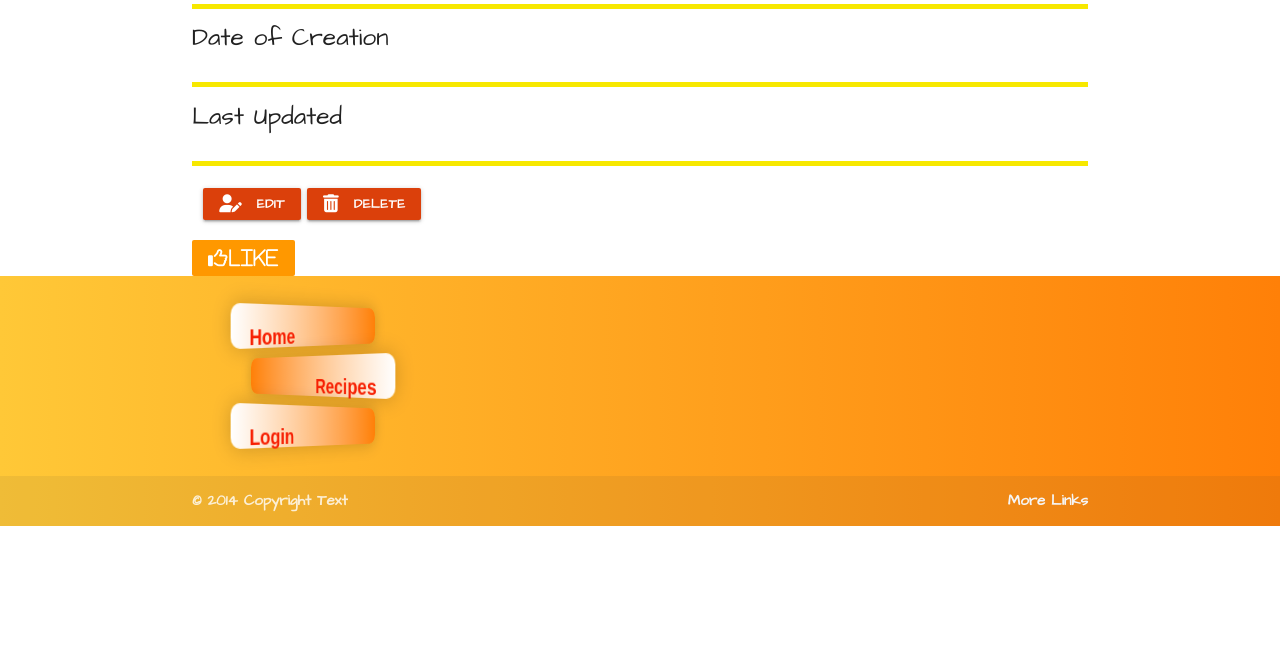
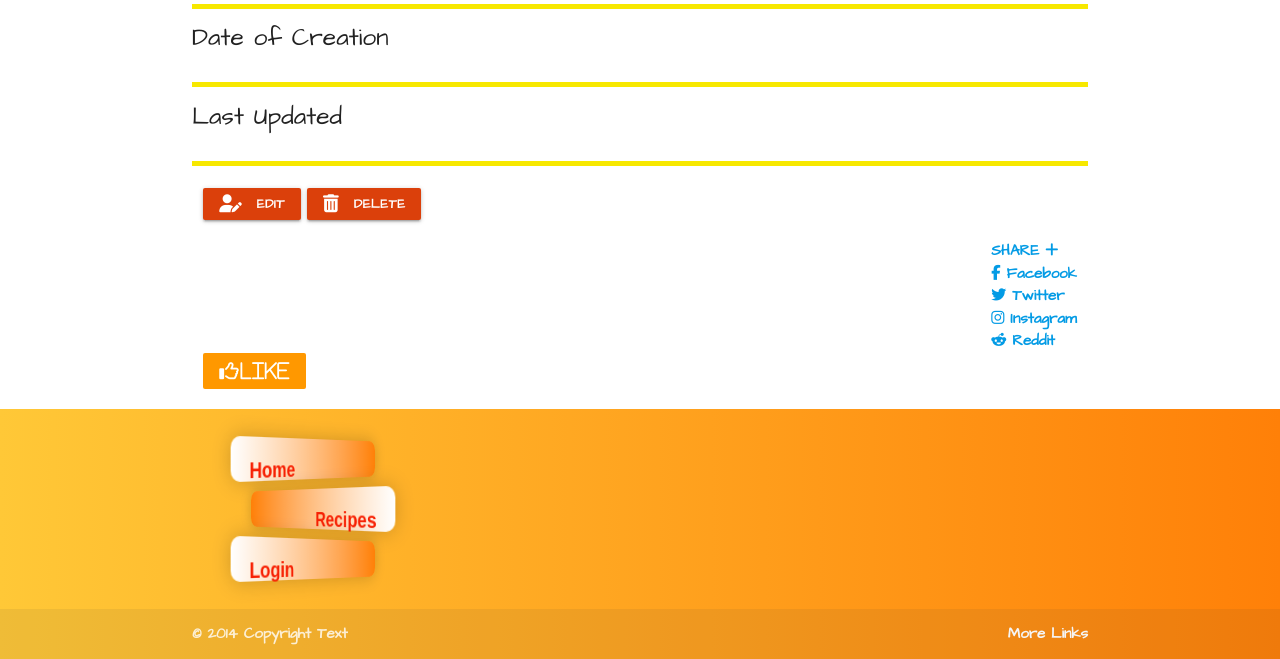
Before and after one commit to KTM28/The-Higher-Taste-CookBook, a Flask app: template templates/viewrecipe.html in a window 1280 px wide. Shown: the part 768-1427 px from the top of the page. Before the commit the page ends 1294 px from the top, so only its background shows below. Run offline with Flask 2, Linux system fonts and the light colour scheme; the template is opened without the code that fills it, so the values that code supplies are empty; some libraries are stand-ins or nearby versions.

Commit message:
added recipe share button in viewrecipe.html

```diff
--- a/templates/viewrecipe.html
+++ b/templates/viewrecipe.html
@@ -94,11 +94,59 @@
         </div>
     </div>
     {% endif%}
-    <div class="col s12">
-        <a href="{{ url_for('likes', recipe_id=recipe._id) }}"
-            class="waves-effect waves-light white-text  orange btn btn-flat">
-            <i class="far fa-thumbs-up fa-2x" aria-hidden="true">like</i>
-        </a>
+
+    <div class="row">
+        <div class="col right">
+            <div class="toggle_button">
+                <ul>
+                    <li>
+                        <a class="share_btn">
+                            <span class="text">SHARE</span>
+                            <span class="icon"><i class="fas fa-plus"></i></span>
+                        </a>
+                    </li>
+                    <li>
+                        <a href="https://www.facebook.com/" class="sm facebook" target="_blank">
+                            <span class="icon">
+                                <i class="fab fa-facebook-f"></i>
+                            </span>
+                            <span class="text">Facebook</span>
+                        </a>
+                    </li>
+                    <li>
+                        <a href="https://twitter.com/" class="sm twitter" target="_blank">
+                            <span class="icon">
+                                <i class="fab fa-twitter"></i>
+                            </span>
+                            <span class="text">Twitter</span>
+                        </a>
+                    </li>
+                    <li>
+                        <a href="https://www.instagram.com/" class="sm instagram" target="_blank">
+                            <span class="icon">
+                                <i class="fab fa-instagram"></i>
+                            </span>
+                            <span class="text">Instagram</span>
+                        </a>
+                    </li>
+                    <li>
+                        <a href="https://www.reddit.com/" class="sm reddit" target="_blank">
+                            <span class="icon">
+                                <i class="fab fa-reddit-alien"></i>
+                            </span>
+                            <span class="text">Reddit</span>
+                        </a>
+                    </li>
+                </ul>
+            </div>
+        </div>
+
+        <div class="col s12">
+            <a href="{{ url_for('likes', recipe_id=recipe._id) }}"
+                class="waves-effect waves-light white-text  orange btn btn-flat">
+                <i class="far fa-thumbs-up fa-2x" aria-hidden="true">like</i>
+            </a>
+        </div>
     </div>
 </div>
 
```
